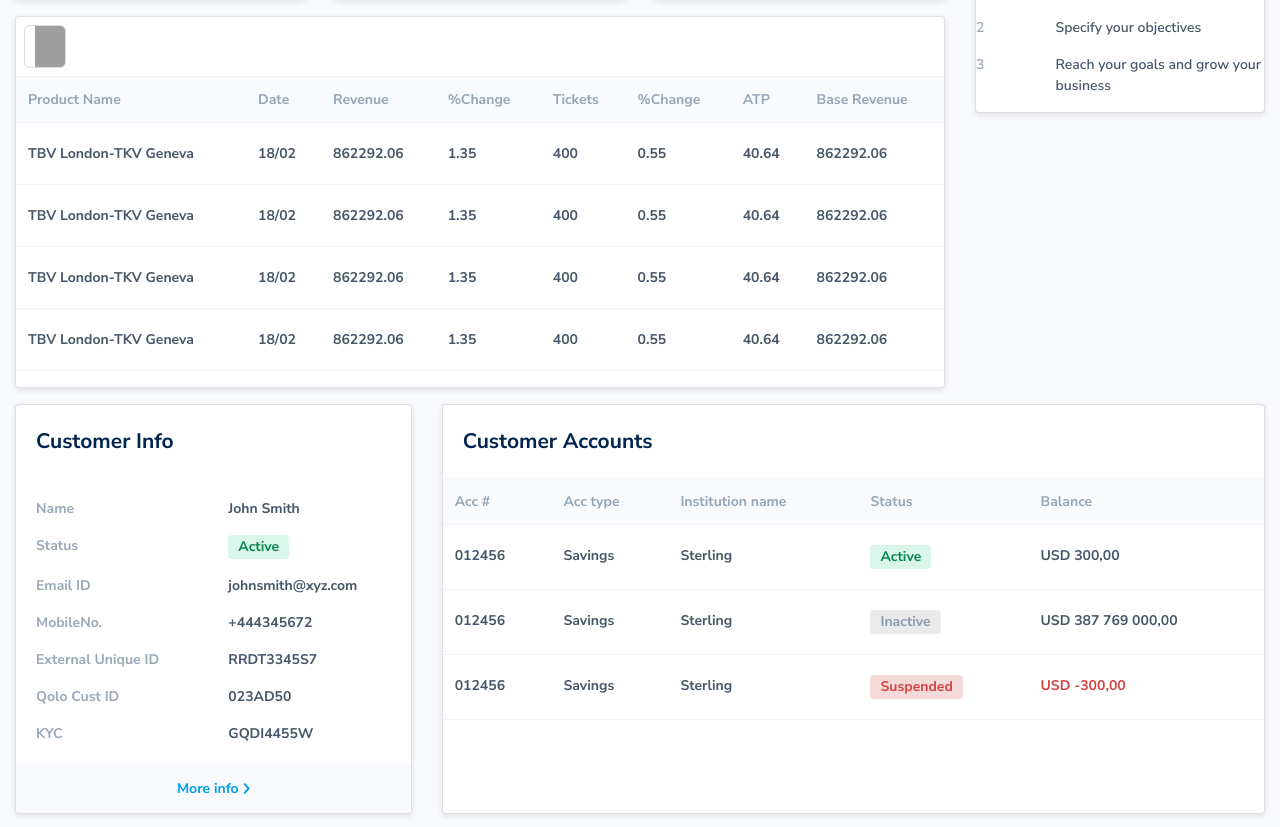
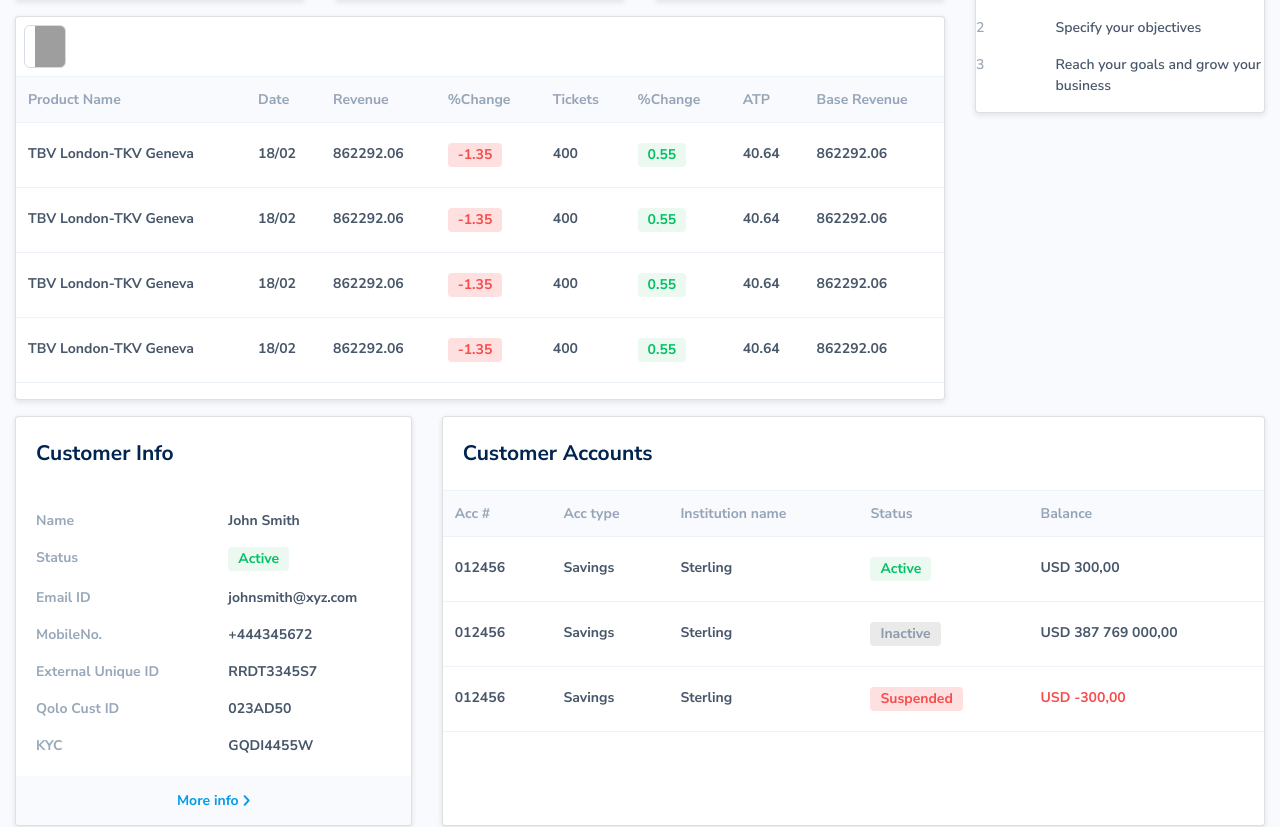
Before and after one commit to mejison/react-dashboard, a React (Create React App) app: page / in a window 1280 px wide. Shown: the part 260-1087 px from the top of the page. Built offline with nearby package versions, Linux system fonts and the light colour scheme; grey boxes are pictures that could not be loaded; what react-router-redux would draw is missing.

Commit message:
added style to main table and change variable css

```diff
--- a/src/App.scss
+++ b/src/App.scss
@@ -120,10 +120,10 @@ body {
   }
 
   .success {
-    color: $success-color;
+    color: $green;
   }
   .danger {
-    color: $danger-color;
+    color: $danger;
   }
 }
 
--- a/src/pages/Dashboard.js
+++ b/src/pages/Dashboard.js
@@ -56,7 +56,7 @@ const productsData = [
     product: 'TBV London-TKV Geneva',
     date: '18/02',
     revenue: 862292.06,
-    changefirst: 1.35,
+    changefirst: -1.35,
     tickets: 400,
     changesecond: 0.55,
     atp: 40.64,
@@ -66,7 +66,7 @@ const productsData = [
     product: 'TBV London-TKV Geneva',
     date: '18/02',
     revenue: 862292.06,
-    changefirst: 1.35,
+    changefirst: -1.35,
     tickets: 400,
     changesecond: 0.55,
     atp: 40.64,
@@ -76,7 +76,7 @@ const productsData = [
     product: 'TBV London-TKV Geneva',
     date: '18/02',
     revenue: 862292.06,
-    changefirst: 1.35,
+    changefirst: -1.35,
     tickets: 400,
     changesecond: 0.55,
     atp: 40.64,
@@ -86,7 +86,7 @@ const productsData = [
     product: 'TBV London-TKV Geneva',
     date: '18/02',
     revenue: 862292.06,
-    changefirst: 1.35,
+    changefirst: -1.35,
     tickets: 400,
     changesecond: 0.55,
     atp: 40.64,
@@ -244,6 +244,7 @@ const Dashboard = () => {
     {
       title: '%Change',
       key: 'changefirst',
+      cell: (row) => renderChangeCell(row.changefirst),
     },
 
     {
@@ -254,6 +255,7 @@ const Dashboard = () => {
     {
       title: '%Change',
       key: 'changesecond',
+      cell: (row) => renderChangeCell(row.changesecond),
     },
     {
       title: 'ATP',
@@ -399,6 +401,18 @@ const Dashboard = () => {
         return <Badge title={status} level="danger" />;
       default:
         return <Badge title={status} />;
+    }
+  };
+
+  const renderChangeCell = (change) => {
+    const getChange = change > 0 ? 'positive' : 'negative';
+    switch (getChange) {
+      case 'positive':
+        return <Badge title={change} level="success" />;
+      case 'negative':
+        return <Badge title={change} level="danger" />;
+      default:
+        return <Badge title={change} />;
     }
   };
   return (
--- a/src/variable.scss
+++ b/src/variable.scss
@@ -3,16 +3,11 @@ $page-min-height: calc(100vh - #{$header-height});
 $sidebar-width: 80px;
 $containar-fluid-max-width: 1440px;
 
-$white: #fff;
 $light: #f9fafd;
-
+$bg-secondary: rgba(150, 150, 150, 0.2);
 $secondary: rgba(0, 37, 80, 0.4);
 $blue: #009ee8;
-$green: #06874c;
-$bg-green: rgba(69, 210, 151, 0.2);
-$bg-secondary: rgba(150, 150, 150, 0.2);
-$danger: #d14444;
-$bg-danger: rgba(210, 69, 69, 0.2);
+
 $headline-color: #002550;
 $headline-size: 26;
 $gray-200: #f9fafd;
@@ -33,6 +28,13 @@ $input-height: 32px;
 $header-font-size: 18px;
 $body-font-size: 14px;
 
+//Use
+$white: #fff;
+$green: #00c165;
+$bg-green: #ebf9f0;
+$danger: #f64d4d;
+$bg-danger: #ffe0e0;
+
 //CardRule style
 $color-main: #072c3b;
 $color-secondary: #607990;
@@ -41,8 +43,6 @@ $font-weight-normal: 400;
 $font-weight-black: 900;
 $card-font-family: 'Lato', sans-serif;
 $cardline-color: #eaf1f9;
-$danger-color: #f64d4d;
-$success-color: #00c165;
 
 //SearchInput
 $bg-color: #f8fbfe;
```
Also changed, not shown: src/components/Badge.js (+5 -9 lines).
